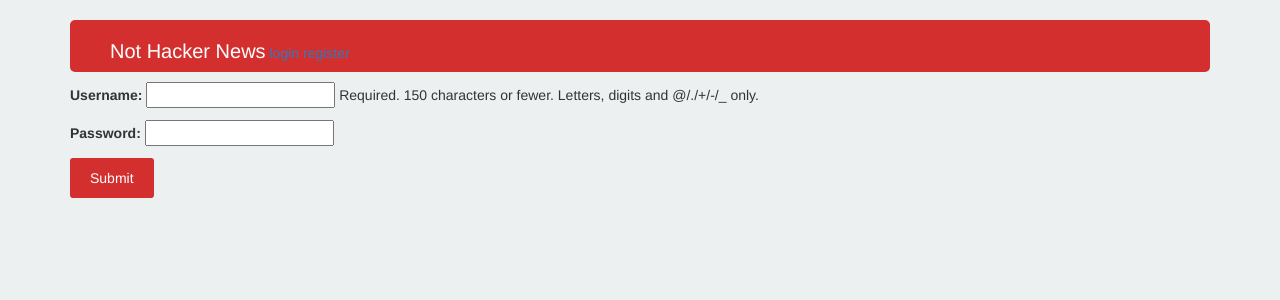
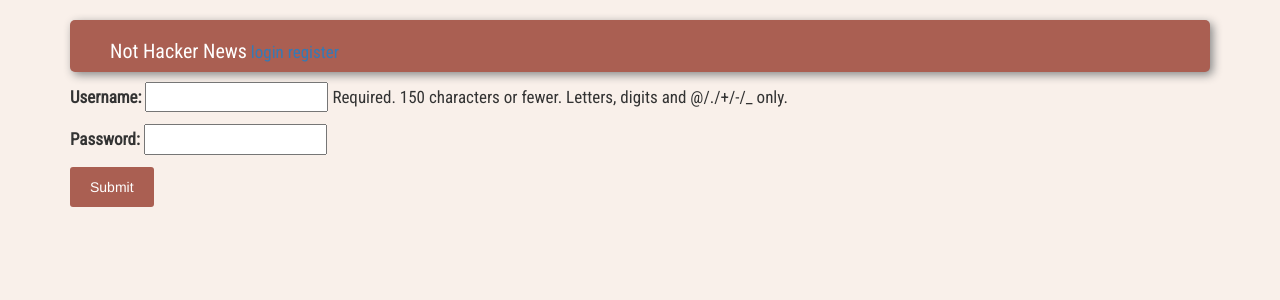
Before and after one commit to Munsterberg/hackernews_clone, a Django app: page /register/ in a window 1280 px wide. Shown: the top 300 px of the page. Run offline with Django 3.2, Linux system fonts and the light colour scheme; some libraries are stand-ins or nearby versions.

Commit message:
Style changes

```diff
--- a/assets/css/main.css
+++ b/assets/css/main.css
@@ -1,13 +1,29 @@
+h1, h2, h3, h4, h5, h6 {
+  font-family: "Roboto Condensed", sans-serif; }
+
+p {
+  font-family: "Roboto Condensed", sans-serif;
+  font-size: 17px; }
+
+a {
+  font-family: "Roboto Condensed", sans-serif;
+  font-size: 17px; }
+
+li {
+  font-family: "Roboto Condensed", sans-serif;
+  font-size: 17px; }
+
 body {
-  background-color: #ecf0f1; }
+  background-color: #f9f0ea; }
 
 .glyphicon-arrow-up {
   color: #2ecc71; }
 
 #header {
-  background-color: #d32f2f;
+  background-color: #aa5f52;
   margin-top: 20px;
-  border-radius: 5px; }
+  border-radius: 5px;
+  box-shadow: 3px 3px 10px #888888; }
 
 #header > ul > li > a > h1 {
   font-size: 20px;
@@ -21,7 +37,7 @@ body {
   display: inline-block; }
 
 .main-button {
-  background-color: #d32f2f;
+  background-color: #aa5f52;
   border-radius: 3px;
   border: none;
   padding: 10px 20px 10px 20px;
--- a/assets/scss/layout.scss
+++ b/assets/scss/layout.scss
@@ -10,6 +10,7 @@ body {
   background-color: $primary-color;
   margin-top: 20px;
   border-radius: 5px;
+  box-shadow: 3px 3px 10px #888888;
 }
 
 #header > ul > li > a > h1 {
--- a/assets/scss/typography.scss
+++ b/assets/scss/typography.scss
@@ -0,0 +1,18 @@
+h1, h2, h3, h4, h5, h6 {
+  font-family: $text-primary;
+}
+
+p {
+  font-family: $text-primary;
+  font-size: 17px;
+}
+
+a {
+  font-family: $text-primary;
+  font-size: 17px;
+}
+
+li {
+  font-family: $text-primary;
+  font-size: 17px;
+}
--- a/assets/scss/variables.scss
+++ b/assets/scss/variables.scss
@@ -1,5 +1,11 @@
-$primary-color: #d32f2f;
-$secondary-color: #ecf0f1;
+$primary-color: #aa5f52;
+$secondary-color: #f9f0ea;
 $accent-color: #2ecc71;
 
 $link-color: #45a1de;
+
+$text-primary-color: #000000;
+$text-secondary-color: #212121;
+
+$text-primary: 'Roboto Condensed', sans-serif;
+$text-secondary: 'Raleway', sans-serif;
--- a/templates/layout.html
+++ b/templates/layout.html
@@ -5,6 +5,7 @@
   <meta charset="UTF-8">
   <title>HackerNews</title>
   <link rel="stylesheet" href="https://maxcdn.bootstrapcdn.com/bootstrap/3.3.5/css/bootstrap.min.css">
+  <link href='http://fonts.googleapis.com/css?family=Roboto+Condensed|Raleway' rel='stylesheet' type='text/css'>
   <link rel="stylesheet" type="text/css" href="{% static 'css/main.css' %}">
 </head>
 <body>
```
Also changed, not shown: 6 other files.
